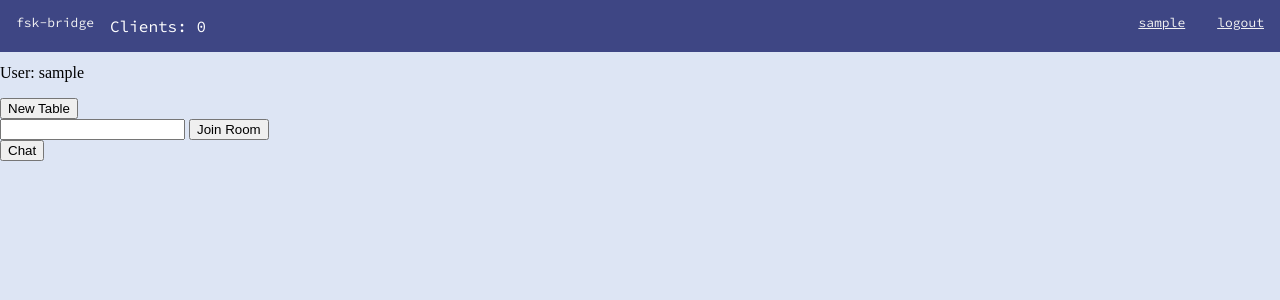
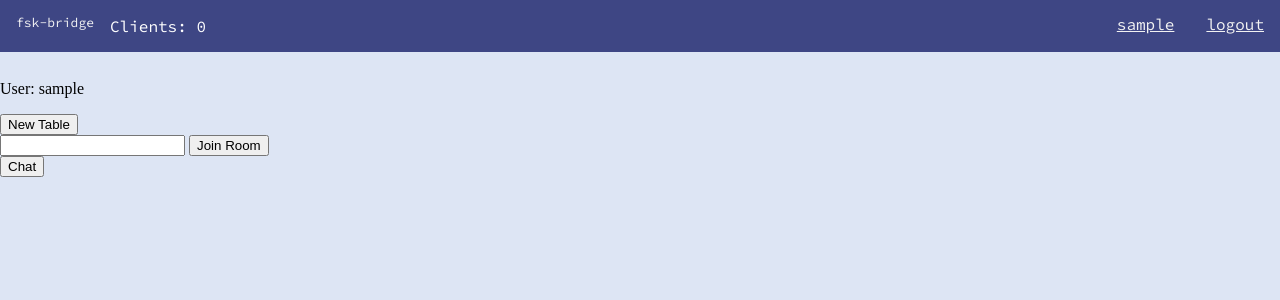
Before and after one commit to ksalij/fsk-bridge, a Flask app: page /home in a window 1280 px wide. Shown: the top 300 px of the page. Run offline with Flask 3, Linux system fonts and the light colour scheme; the visitor is signed in with stand-in values (Sample User, id 1); some libraries are stand-ins or nearby versions.

Commit message:
made padding bigger and standardized topnav text size

```diff
--- a/app/static/css/table.css
+++ b/app/static/css/table.css
@@ -202,14 +203,13 @@ input.glow {
     color: #f2f2f2;
     text-align: center;
     padding: 14px 16px;
-    font-size: 13px;
 }
 
 .topnav-padding {
     overflow: hidden;
     top: 0; /* Position the navbar at the top of the page */
     width: 100%; /* Full width */
-    height: 3em; /* Full height */
+    height: 64px; /* Full height */
 }
 
 .logo {
```
Also changed, not shown: other parts of app/static/css/table.css (+1 -0 lines).
